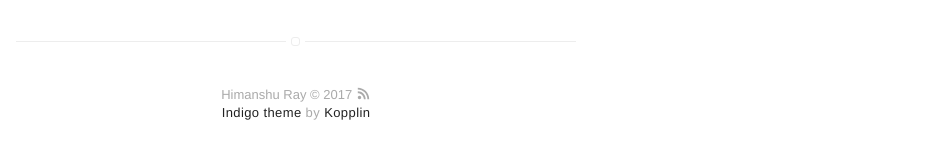
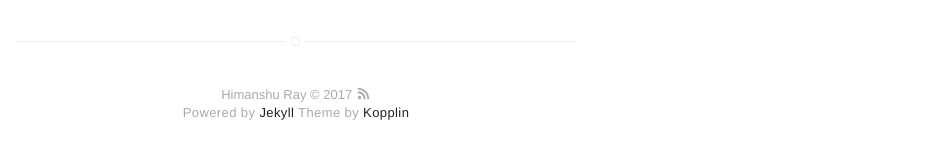
Before and after one commit to iamrayofhope/iamrayofhope.github.io, a Jekyll site: the page built from FAQ.md, in a window 1280 px wide. Shown: the part 386-545 px from the top of the page, without its empty margins (344-1280 px from the left). Built offline with Jekyll 4.4.1, drawn with Linux system fonts in a browser that asks for light colours; our own code applies the rules of GitHub Pages for plain Markdown files.

Commit message:
Update footer.html

```diff
--- a/_includes/footer.html
+++ b/_includes/footer.html
@@ -2,6 +2,6 @@
     {{ site.name }} © {{ site.time | date: '%Y' }} <a class="link" href="{{ site.url }}/feed.xml" target="_blank"><svg class="icon icon-rss"><use xlink:href="#icon-rss"></use></svg></a>
 
     <p class="extra">
-        <a class="link" href="https://github.com/sergiokopplin/indigo">Indigo theme</a> by <a class="link" href="https://github.com/sergiokopplin/indigo">Kopplin</a>
+        Powered by <a class="link" href="https://jekyllrb.com/">Jekyll</a> Theme by <a class="link" href="https://github.com/sergiokopplin/indigo">Kopplin</a>
     </p>
 </footer>
```
